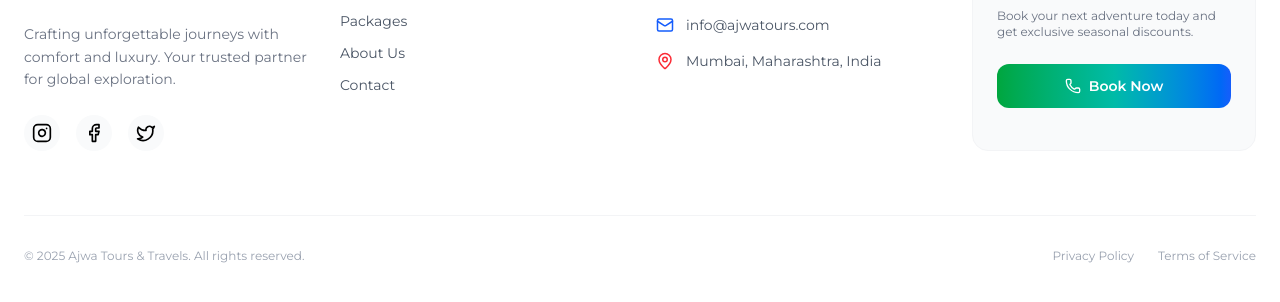
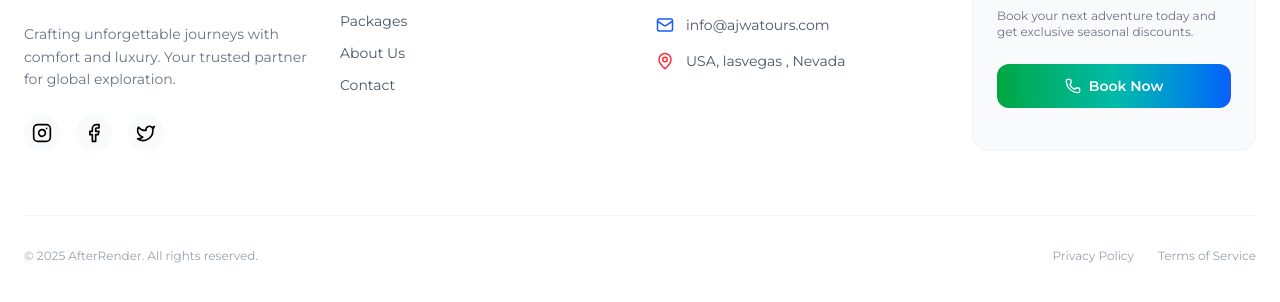
Before and after one commit to afterrender1/ajwa-tour-travels, a Next.js app: page / in a window 1280 px wide. Shown: the part 4592-4894 px from the top of the page. Built offline with nearby package versions, Linux system fonts and the light colour scheme.

Commit message:
set address

```diff
--- a/components/ContactUs.jsx
+++ b/components/ContactUs.jsx
@@ -41,7 +41,7 @@ const ContactUs = () => {
 <>
 <div className={`max-w-400 mx-auto px-4 py-12 sm:px-6 lg:px-8 lg:py-20 select-none bg-white `}>
 
-   <span className={`${poppins.className}`}>
+   <span className={`${poppins.className} `}>
   <h4 className="text-xl mt-14 mb-6 text-gray-500 tracking-wide">
     Get In Touch
   </h4>
--- a/components/Footer.jsx
+++ b/components/Footer.jsx
@@ -71,7 +71,7 @@ const Footer = () => {
                             </div>
                             <div className="flex items-center gap-3">
                                 <MapPin size={18} className="text-red-500" />
-                                <span>Mumbai, Maharashtra, India</span>
+                                <span>USA, lasvegas , Nevada</span>
                             </div>
                         </div>
                     </div>
@@ -89,7 +89,7 @@ const Footer = () => {
 
                 {/* Bottom Bar */}
                 <div className="mt-16 pt-8 border-t border-gray-100 flex flex-col md:flex-row justify-between items-center gap-4 text-xs text-gray-400">
-                    <p>© {currentYear} Ajwa Tours & Travels. All rights reserved.</p>
+                    <p>© {currentYear} AfterRender. All rights reserved.</p>
                     <div className="flex gap-6">
                         <a href="#" className="hover:text-gray-800 transition">Privacy Policy</a>
                         <a href="#" className="hover:text-gray-800 transition">Terms of Service</a>
```
